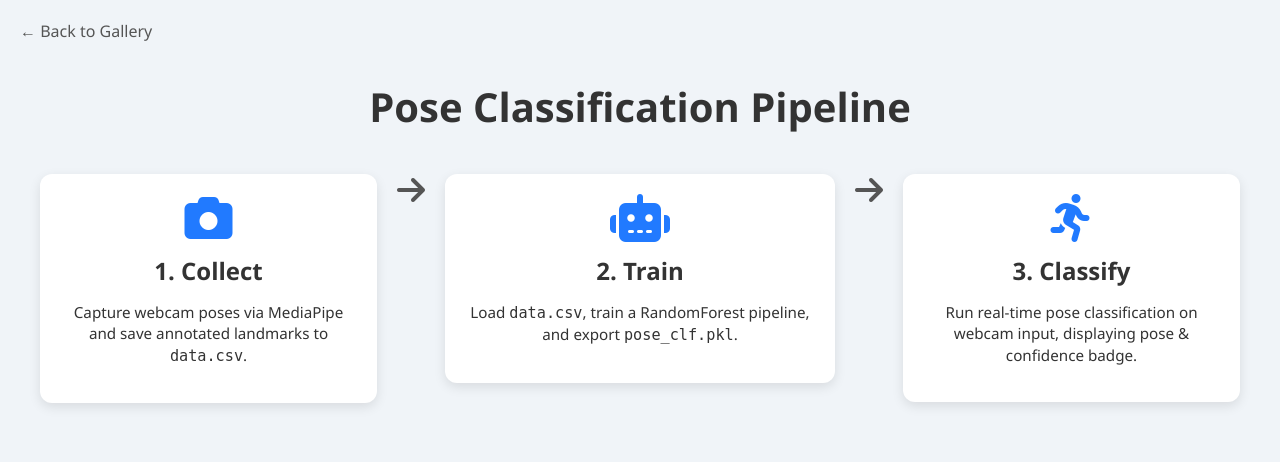
After one commit to DuranTonee/Dance-to-Mine, a Flask app: page /pipeline in a window 1280 px wide. The commit adds this page. Shown: the top 462 px of the page. Run offline with Flask 3, Linux system fonts and the light colour scheme; parts of the project's set-up code (start-up, migrations or seed data) failed here and were passed over.

Commit message:
added some cool and pointless stuff

```diff
--- a/app.py
+++ b/app.py
@@ -31,6 +31,10 @@ CONNECTIONS = [
 def index():
     # List all pose labels
     return render_template('index.html', labels=POSE_LABELS)
+
+@app.route('/pipeline')
+def pipeline():
+    return render_template('pipeline.html')
 
 @app.route('/pose/<label>')
 def pose_view(label):
--- a/static/style.css
+++ b/static/style.css
@@ -132,3 +132,81 @@ body {
 .delete-btn:hover {
 transform: scale(1.3);
 }
+
+
+/* ── Pipeline Page Styles ─────────────────────────────────────────── */
+main-nav {
+text-align: center;
+margin-bottom: 20px;
+}
+.nav-link {
+display: inline-block;
+padding: 10px 20px;
+background: #217aff;
+color: #fff;
+border-radius: 6px;
+text-decoration: none;
+box-shadow: 0 2px 6px rgba(0,0,0,0.15);
+transition: transform .2s;
+}
+.nav-link:hover { transform: scale(1.05); }
+
+/* ── Pipeline Page Styles ─────────────────────────────────────────── */
+.pipeline {
+display: flex;
+align-items: flex-start;        /* allow cards to grow naturally */
+justify-content: space-evenly;  /* spread cards across the full width */
+width: 100%;                    /* fill the container */
+margin: 40px 0;                 /* remove the auto-centering */
+}
+.step {
+flex: 1 1 300px;                /* allow each card to be at least 300px wide */
+max-width: 350px;               /* optionally cap too-wide cards */
+background: #fff;
+border-radius: 12px;
+padding: 20px;
+margin: 0 20px;                 /* more breathing room between cards */
+box-shadow: 0 4px 12px rgba(0,0,0,0.1);
+text-align: center;
+opacity: 0;
+}
+
+.arrow {
+color: #555;
+opacity: 0;
+}
+.step i {
+color: #217aff;
+}
+.step h2 {
+margin: 12px 0 8px;
+}
+.step p {
+font-size: 0.95rem;
+line-height: 1.4;
+}
+
+/* Details panel (collapsed by default) */
+.step .details {
+max-height: 0;
+overflow: hidden;
+opacity: 0;
+transition: max-height 0.5s ease, opacity 0.5s ease;
+text-align: left;
+padding: 0 10px;
+margin-top: 10px;
+border-top: 1px solid #eee;
+}
+.step .details.open {
+opacity: 1;
+max-height: 500px; /* large enough to show content */
+}
+.step .details h3 {
+margin: 8px 0;
+font-size: 1.1rem;
+color: #217aff;
+}
+.step .details ul {
+list-style: disc;
+margin-left: 20px;
+}
--- /dev/null
+++ b/templates/pipeline.html
@@ -0,0 +1,100 @@
+<!doctype html>
+<html lang="en">
+<head>
+  <meta charset="utf-8">
+  <title>Workflow Pipeline</title>
+  <link rel="stylesheet" href="{{ url_for('static', filename='style.css') }}">
+  <link rel="stylesheet" href="https://cdnjs.cloudflare.com/ajax/libs/font-awesome/6.4.0/css/all.min.css">
+  <script src="https://cdnjs.cloudflare.com/ajax/libs/animejs/3.2.1/anime.min.js"></script>
+</head>
+<body>
+  <a class="back" href="{{ url_for('index') }}">← Back to Gallery</a>
+  <h1 class="title">Pose Classification Pipeline</h1>
+
+  <section class="pipeline">
+    <!-- Step 1: Collect -->
+    <div class="step" id="step-collect">
+      <i class="fas fa-camera fa-3x"></i>
+      <h2>1. Collect</h2>
+      <p>Capture webcam poses via MediaPipe and save annotated landmarks to <code>data.csv</code>.</p>
+      <div class="details">
+        <h3>Under the Hood</h3>
+        <ul>
+          <li>mediaPipe Pose runs per-frame inference using a lightweight TFLite model.</li>
+          <li>We select key joints (<code>LEFT_SHOULDER</code>, <code>RIGHT_ELBOW</code>, etc.).</li>
+          <li>Coordinates (<code>x,y</code>) are normalized (0–1) and appended to <code>data.csv</code>.</li>
+          <li>A 3-second countdown allows users to assume the correct pose.</li>
+          <li>CSV header matches the landmark list for easy loading.</li>
+        </ul>
+      </div>
+    </div>
+
+    <div class="arrow" id="arrow1"><i class="fas fa-arrow-right fa-2x"></i></div>
+
+    <!-- Step 2: Train -->
+    <div class="step" id="step-train">
+      <i class="fas fa-robot fa-3x"></i>
+      <h2>2. Train</h2>
+      <p>Load <code>data.csv</code>, train a RandomForest pipeline, and export <code>pose_clf.pkl</code>.</p>
+      <div class="details">
+        <h3>Under the Hood</h3>
+        <ul>
+          <li>pandas reads the CSV into a DataFrame.</li>
+          <li>Features (<code>X</code>) are all landmark columns; target (<code>y</code>) is the pose label.</li>
+          <li>We split 70/30 for train/test with stratification.</li>
+          <li>scikit-learn Pipeline:&nbsp; <code>StandardScaler()</code> → <code>RandomForestClassifier(n_estimators=100)</code>.</li>
+          <li>Model is serialized via <code>joblib.dump</code> for later inference.</li>
+          <li>Test accuracy is printed to help diagnose overfitting.</li>
+        </ul>
+      </div>
+    </div>
+
+    <div class="arrow" id="arrow2"><i class="fas fa-arrow-right fa-2x"></i></div>
+
+    <!-- Step 3: Classify -->
+    <div class="step" id="step-classify">
+      <i class="fas fa-running fa-3x"></i>
+      <h2>3. Classify</h2>
+      <p>Run real-time pose classification on webcam input, displaying pose & confidence badge.</p>
+      <div class="details">
+        <h3>Under the Hood</h3>
+        <ul>
+          <li>Load <code>pose_clf.pkl</code> pipeline with <code>joblib.load</code>.</li>
+          <li>Grab webcam frames; MediaPipe computes landmarks.</li>
+          <li>Extract the same joints, build feature vector <code>[x1,y1,…,x12,y12]</code>.</li>
+          <li>Call <code>predict</code> & <code>predict_proba</code> for class and confidence.</li>
+          <li>Overlay the predicted label and probability on the live image.</li>
+        </ul>
+      </div>
+    </div>
+  </section>
+
+  <script>
+    // Initial fade-in animation
+    document.addEventListener('DOMContentLoaded', () => {
+      anime.timeline({ loop: false })
+        .add({ targets: '#step-collect', opacity: [0,1], translateY: [20,0], duration: 800 })
+        .add({ targets: '#arrow1', opacity: [0,1], duration: 600 })
+        .add({ targets: '#step-train', opacity: [0,1], translateY: [20,0], duration: 800 })
+        .add({ targets: '#arrow2', opacity: [0,1], duration: 600 })
+        .add({ targets: '#step-classify', opacity: [0,1], translateY: [20,0], duration: 800 });
+    });
+
+    // Toggle details visibility on click
+    document.querySelectorAll('.step').forEach(step => {
+      step.style.cursor = 'pointer';
+      step.addEventListener('click', () => {
+        const details = step.querySelector('.details');
+        const isHidden = details.classList.toggle('open');
+        anime({
+          targets: details,
+          height: isHidden ? [0, details.scrollHeight] : [details.scrollHeight, 0],
+          opacity: isHidden ? [0,1] : [1,0],
+          easing: 'easeOutQuad',
+          duration: 500
+        });
+      });
+    });
+  </script>
+</body>
+</html>
```
Also changed, not shown: templates/index.html (+5 -2 lines). Lines whose indentation alone changed are shown as unchanged.
